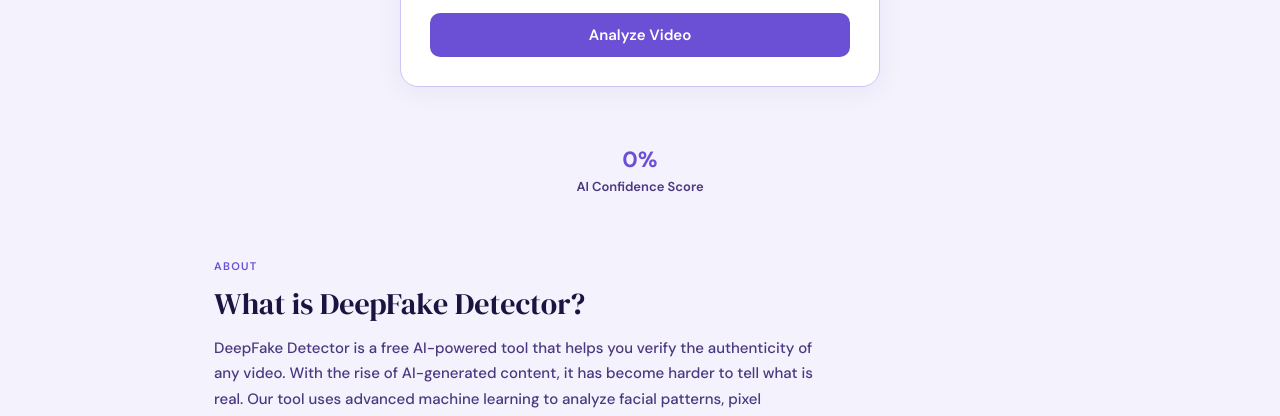
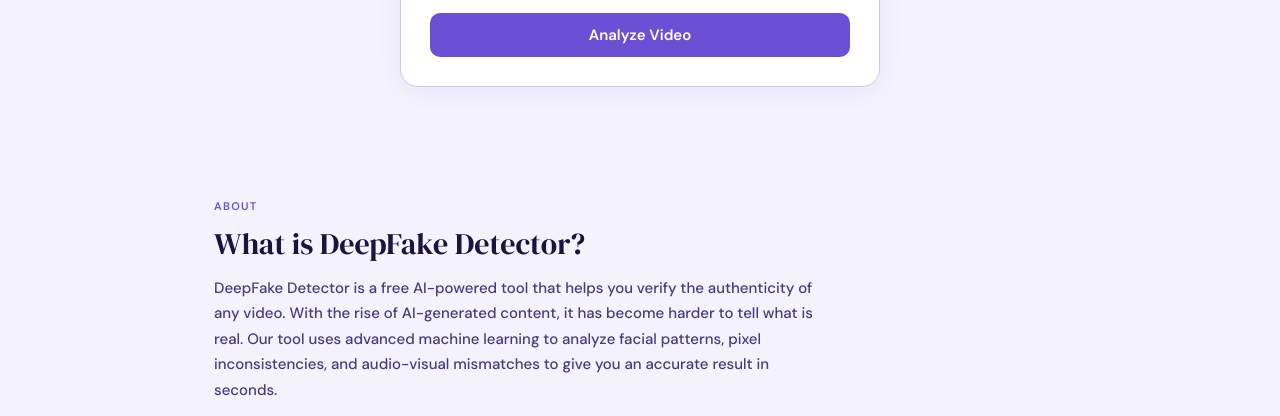
Before and after one commit to EmanSarfraz/DeepFake_Detector, a website: page DeepFake Detector AI/index.html in a window 1280 px wide. Shown: the part 647-1063 px from the top of the page. Drawn offline with Linux system fonts and the light colour scheme.

Commit message:
index.html

```diff
--- a/DeepFake Detector AI/index.html
+++ b/DeepFake Detector AI/index.html
@@ -57,11 +57,6 @@
     </div>
   </div>
 
-  <!-- Confidence level -->
-  <div class="bar-labels">
-    <span id="confidenceVal" style="font-size:22px; font-weight:700; color:#6b4fd4;">0%</span>
-    <span>AI Confidence Score</span>
-  </div>
 
   <!-- About -->
   <section id="about">
```
